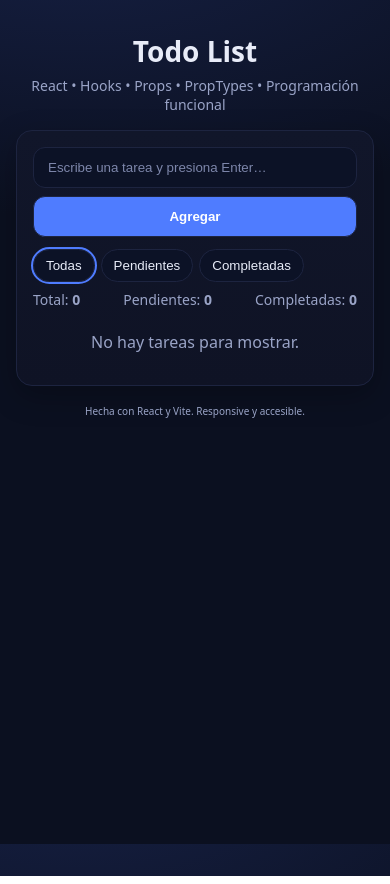
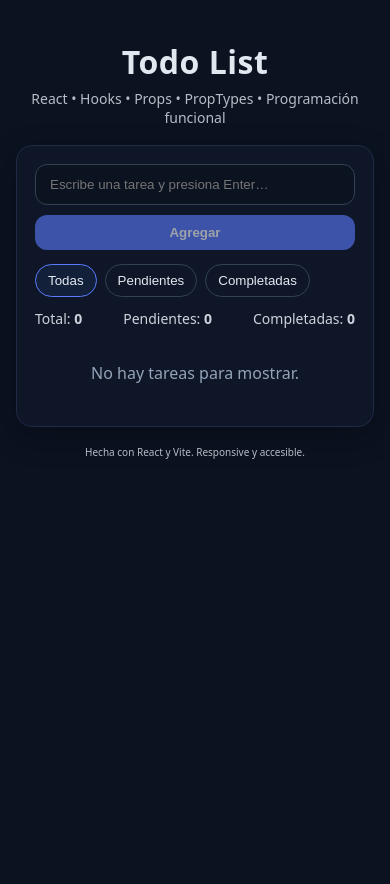
Before and after one commit to Andrews-96/todo-react, a React (Vite) app: page / in a window 390 px wide. Built offline with nearby package versions, Linux system fonts and the light colour scheme.

Commit message:
style(ui): mejorar estilos para edición y responsive

```diff
--- a/src/index.css
+++ b/src/index.css
@@ -1,140 +1,108 @@
-:root {
-  --bg: #0b1020;
-  --card: #11162a;
-  --text: #e8ecf8;
-  --muted: #9aa4c7;
-  --primary: #4f7cff;
-  --primary-100: #577eff22;
-  --success: #22c55e;
-  --danger: #ef4444;
-  --border: #1d2440;
-}
-
+/* Reset básico */
 * { box-sizing: border-box; }
 html, body, #root { height: 100%; }
 body {
   margin: 0;
-  font-family: system-ui, -apple-system, Segoe UI, Roboto, Helvetica, Arial, sans-serif;
-  background: radial-gradient(1200px 600px at 20% -10%, #162044 0%, var(--bg) 50%);
-  color: var(--text);
+  font-family: system-ui, -apple-system, Segoe UI, Roboto, Ubuntu, Cantarell, "Helvetica Neue", Arial, "Noto Sans", "Apple Color Emoji", "Segoe UI Emoji";
+  background: #0b1220;
+  color: #e2e8f0;
 }
 
+/* Layout */
 .app-container {
-  max-width: 880px;
-  margin: 32px auto;
+  max-width: 900px;
+  margin: 40px auto;
   padding: 0 16px;
 }
+.header { text-align: center; margin-bottom: 18px; }
+.header h1 { margin: 0 0 6px; letter-spacing: 0.5px; }
+.subtitle { margin: 0; opacity: .8; font-size: 14px; }
 
-.header { text-align: center; margin-bottom: 16px; }
-.header h1 { margin: 0 0 6px; font-size: 28px; }
-.subtitle { margin: 0; color: var(--muted); font-size: 14px; }
-
+/* Card */
 .card {
-  background: linear-gradient(180deg, var(--card), #0f1325);
-  border: 1px solid var(--border);
+  background: #0e1628;
+  border: 1px solid #1f2a44;
   border-radius: 16px;
-  padding: 16px;
+  padding: 18px;
   box-shadow: 0 10px 30px rgba(0,0,0,.25);
 }
 
+/* Form */
 .todo-form {
   display: grid;
   grid-template-columns: 1fr auto;
-  gap: 8px;
-  margin-bottom: 12px;
+  gap: 10px;
+  margin-bottom: 14px;
 }
-
-.todo-form input {
-  width: 100%;
+.input {
   padding: 12px 14px;
   border-radius: 12px;
-  border: 1px solid var(--border);
-  background: #0c1226;
-  color: var(--text);
+  border: 1px solid #334155;
+  background: #0b1220;
+  color: #e2e8f0;
   outline: none;
 }
+.input:focus { border-color: #60a5fa; box-shadow: 0 0 0 3px rgba(96,165,250,.25); }
+.button, .edit, .delete {
+  padding: 10px 14px;
+  border-radius: 12px;
+  border: 0;
+  cursor: pointer;
+  font-weight: 700;
+}
+.button { background: #5b7cff; color: white; }
+.button:disabled { opacity: .6; cursor: not-allowed; }
+.edit { background: #f59e0b; color: #1f2937; }
+.delete { background: #ef4444; color: white; }
 
-.todo-form input::placeholder { color: #7d86aa; }
-.todo-form input:focus { border-color: var(--primary); box-shadow: 0 0 0 3px var(--primary-100); }
-
-.todo-form button {
-  padding: 12px 16px;
-  border: 1px solid var(--border);
-  background: var(--primary);
-  color: white;
-  border-radius: 12px;
-  cursor: pointer;
-  font-weight: 600;
-}
-
+/* Toolbar: filtros y stats */
 .toolbar {
-  margin: 12px 0 6px;
   display: flex;
-  gap: 8px;
   justify-content: space-between;
   align-items: center;
+  gap: 12px;
   flex-wrap: wrap;
+  margin-bottom: 10px;
 }
-
-.filters { display: flex; gap: 6px; }
+.filters { display: flex; gap: 8px; }
 .filters button {
-  border: 1px solid var(--border);
-  background: #0c1226;
-  color: var(--text);
+  background: transparent;
+  color: #e2e8f0;
+  border: 1px solid #334155;
   border-radius: 999px;
   padding: 8px 12px;
   cursor: pointer;
 }
-.filters button.active { outline: 2px solid var(--primary); }
+.filters button.active,
+.filters button:hover {
+  background: #12203a;
+  border-color: #5b7cff;
+}
+.stats { display: flex; gap: 16px; font-size: 14px; opacity: .9; }
 
-.stats { display: flex; gap: 12px; color: var(--muted); font-size: 14px; }
-
-.todo-list { list-style: none; margin: 8px 0 0; padding: 0; }
-
+/* Lista */
+.todo-list { display: grid; gap: 10px; }
 .todo-item {
   display: grid;
-  grid-template-columns: 1fr auto;
+  grid-template-columns: auto 1fr auto auto;
   align-items: center;
-  gap: 8px;
+  gap: 10px;
   padding: 10px 12px;
-  border: 1px solid var(--border);
+  border: 1px solid #1f2a44;
   border-radius: 12px;
-  background: #0c1226;
-  margin-bottom: 8px;
+  background: #0b1220;
+}
+.todo-item.completed .todo-text { text-decoration: line-through; opacity: .6; }
+
+/* Vacío */
+.empty {
+  text-align: center;
+  padding: 24px 10px;
+  color: #94a3b8;
 }
 
-.checkbox {
-  display: flex;
-  align-items: center;
-  gap: 10px;
-  cursor: pointer;
-}
-
-.checkbox input[type="checkbox"] { transform: scale(1.1); }
-.task-text { line-height: 1.3; }
-
-.todo-item.completed .task-text {
-  text-decoration: line-through;
-  color: #7f8bb4;
-}
-
-.delete {
-  border: 1px solid var(--border);
-  background: #1a213f;
-  color: #ffb4b4;
-  border-radius: 10px;
-  padding: 8px 10px;
-  cursor: pointer;
-}
-.delete:hover { outline: 2px solid #ffb4b422; }
-
-.empty {
-  text-align: center;
-  color: var(--muted);
-  padding: 16px 0;
-}
-
-.footer { text-align: center; margin-top: 16px; color: var(--muted); font-size: 12px; }
+/* Footer */
+.footer { text-align: center; margin-top: 16px; font-size: 12px; opacity: .8; }
 
 /* Responsive */
 @media (max-width: 520px) {
```
